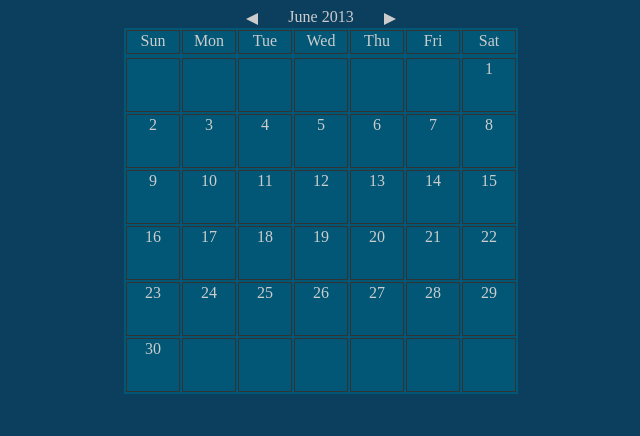
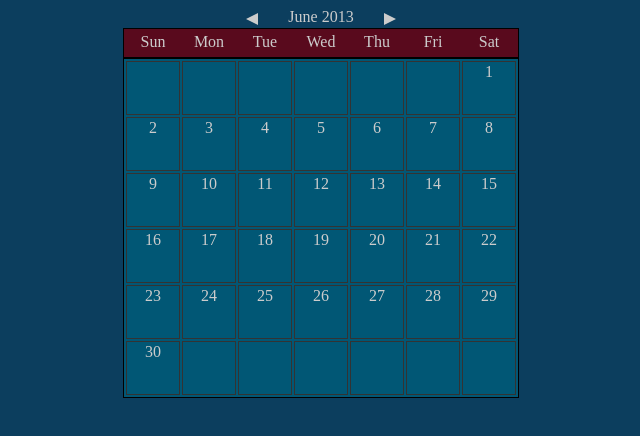
Before and after one commit to cRugg/jsCalendar, a plain HTML site: page index.html in a window 1280 px wide. Shown: the whole page, without its empty margins (319-959 px from the left). Drawn offline with Linux system fonts and the light colour scheme.

Commit message:
Updated CSS
The month and year are no longer selectable. Changed a few colors and
added an outline to the tables. The cell borders in the weekday table
are longer visible.

```diff
--- a/calendar.js
+++ b/calendar.js
@@ -30,7 +30,6 @@
             }else {
                model.displayedMonth += 1;
             }
-            console.log("displayedMonth: " + model.displayedMonth);
             view.setDates(model.displayedMonth, model.displayedYear);
         },
 
--- a/index.html
+++ b/index.html
@@ -11,7 +11,7 @@
 		<div id = "nextArrow"></div>
 		<div id = "monthAndYearContainer"></div>
 	</div>
-	<table>
+	<table id = "weekdaysTable">
 		<tr>
 			<td class = "weekDays">Sun</td>
 			<td class = "weekDays">Mon</td>
--- a/stylesheet.css
+++ b/stylesheet.css
@@ -1,4 +1,3 @@
-
 body
 {
 	background-color: #0C3E5E;
@@ -7,12 +6,14 @@ body
 table
 {
 	background-color: #015775;
-	border-color: #DDDDDD;
-	border: 1px;
+	border: 1px solid black;
 	margin-left: auto;
 	margin-right: auto;
 }
-
+#weekdaysTable
+{
+	background-color:   #590A1D;
+}
 td
 {
 	color: #CCCCCC;
@@ -26,9 +27,15 @@ td
 .weekDays
 {
 	height: 20px;
+	border: 1px none white;
+	padding: 2px;
 }
 #centerButtons
 {
+	-moz-user-select: -moz-none;
+    -khtml-user-select: none;
+    -webkit-user-select: none;
+	-ms-user-select: none;
 	color: #CCCCCC;
 	width: 150px;
 	height: 20px;
```
